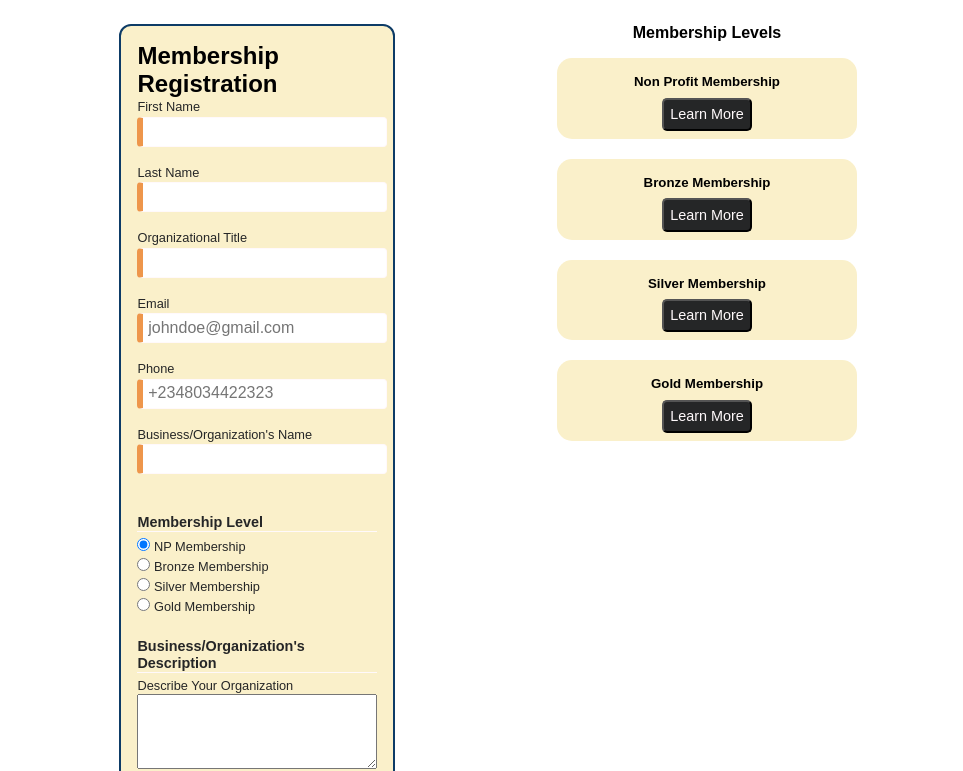
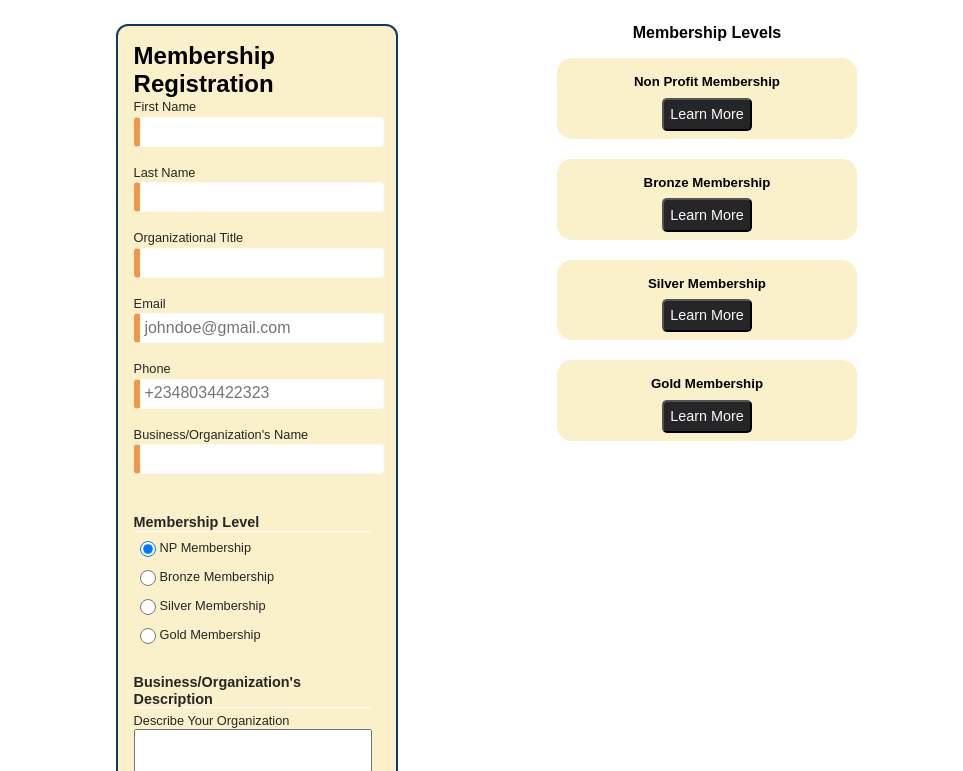
Before and after one commit to MeekyMareal/wdd231, a plain HTML site: page chamber/join.html in a window 1280 px wide. Shown: the part 181-952 px from the top of the page, without its empty margins (158-1121 px from the left). Drawn offline with Linux system fonts and the light colour scheme; a web font is replaced by a local one.

Commit message:
padding radio button

```diff
--- a/chamber/join.html
+++ b/chamber/join.html
@@ -65,7 +65,7 @@
 
                     <h3>Business/Organization's Description</h3>
                     <label for="description">Describe Your Organization</label>
-                    <textarea id="description" name="description" rows="4" title="Organization Description"></textarea>
+                    <textarea id="description" name="description" rows="3" title="Organization Description"></textarea>
 
 
                     <!-- <h3>Date of Registration</h3> -->
--- a/chamber/styles/small.css
+++ b/chamber/styles/small.css
@@ -328,7 +328,7 @@ h1 {
 form {
     margin: 1rem 2%;
     background-color: var(--secondary-color);
-    padding: 1rem;
+    padding: 1rem 1.5rem 1rem 1rem;
     border-radius: 12px;
     border: 2px solid var(--primary-color);
     box-shadow: var(--box-shadow);
@@ -343,14 +343,14 @@ form {
         padding-top: .2rem;
     }
     h3 {
-        font-size: .9rem;
+        font-size: 0.9rem;
         color: var(--black);
         margin: 1.5rem 0 .2rem 0;
         border-bottom: 1px solid var(--text-color);
     }
 
     input:required {
-        border-left-color: var(--background-neutral);
+        border-right-color: var(--background-neutral);
     }
     input:focus {
         border-left-color: var(--black);
@@ -391,6 +391,16 @@ form {
         color: var(--black);
         width: 250px;
     }
+}
+
+.options label {
+    padding: 0.4rem;
+}
+
+.options input[type="radio"] {
+  width: 1rem;
+  height: 1rem;
+  vertical-align: middle;
 }
 
 
```
